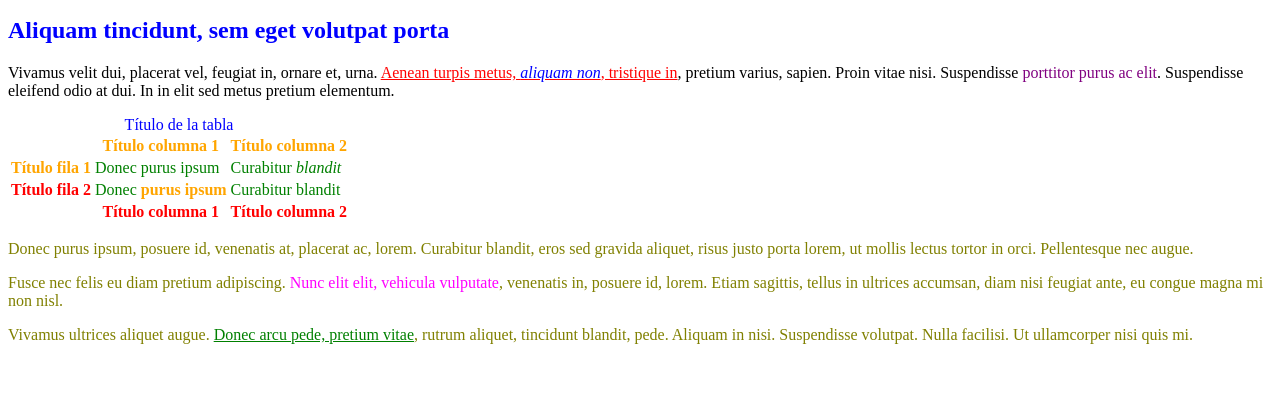
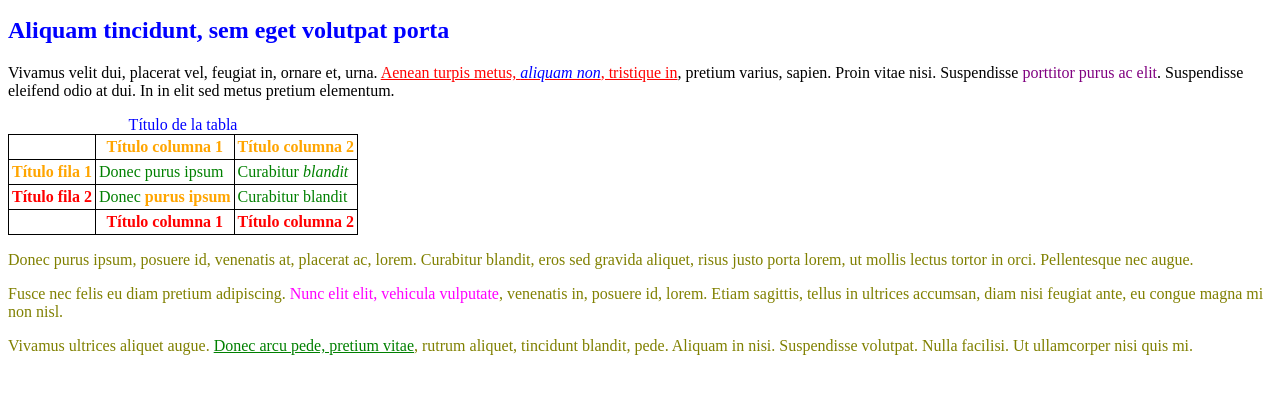
Before and after one commit to bogdaniam/ejercicioColoresCCS, a plain HTML site: page index.html in a window 1280 px wide. Shown: the part 119-512 px from the top of the page. Drawn offline with Linux system fonts and the light colour scheme.

Commit message:
Añadida la tabla

```diff
--- a/estilo.css
+++ b/estilo.css
@@ -69,9 +69,12 @@ td strong {
     color: green;
 }
 
-/*
-th, td {
+
+table {
+    border-collapse: collapse;
     border: 1px solid black;
-    padding: 4px;
-}
-*/
+  }
+  th, td {
+    border: 1px solid black;
+    padding: 3px;
+  }
```
